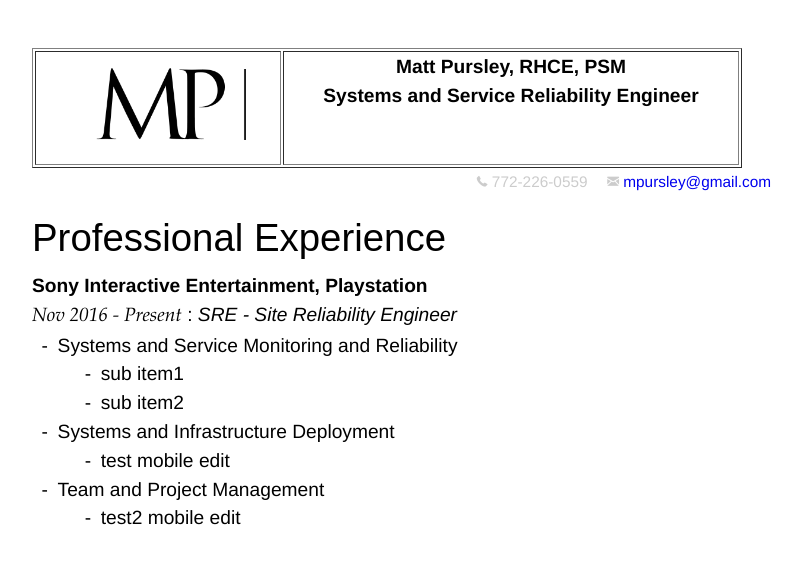
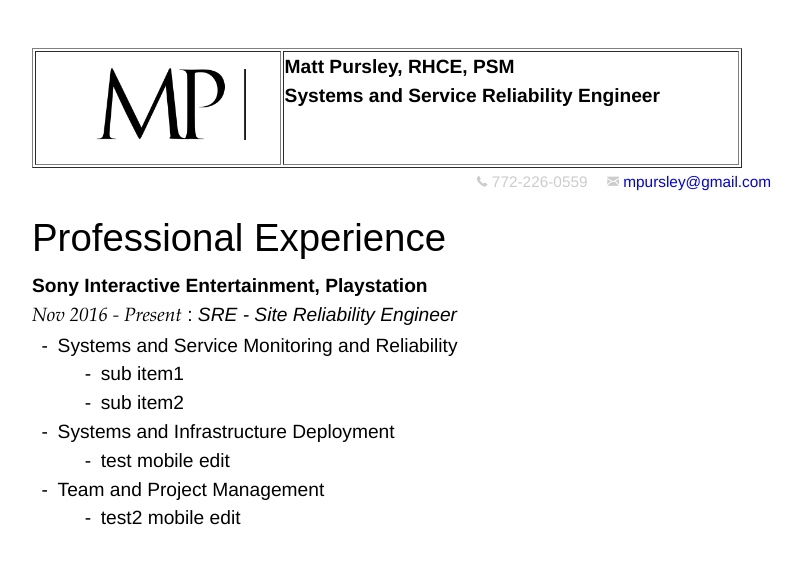
Before and after one commit to mpursley/mpursley.github.io, a Jekyll site: the page built from index_resume_short.md, in a window 1280 px wide. Shown: the top 564 px of the page, without its empty margins (16-817 px from the left). Built offline with Jekyll 4.4.1, drawn with Linux system fonts in a browser that asks for light colours.

Commit message:
Update index_resume_short.md

```diff
--- a/index_resume_short.md
+++ b/index_resume_short.md
@@ -6,7 +6,7 @@
 <table style="width:60%" border="1">
   <tr>
     <th valign="top"><img src="assets/matt pursley resume logo v2 cropped.png" width="200"></th>
-    <th valign="top">Matt Pursley, RHCE, PSM<br>Systems and Service Reliability Engineer</th>
+    <th valign="top" align="left">Matt Pursley, RHCE, PSM<br>Systems and Service Reliability Engineer</th>
   </tr>
 </table>
 
```
